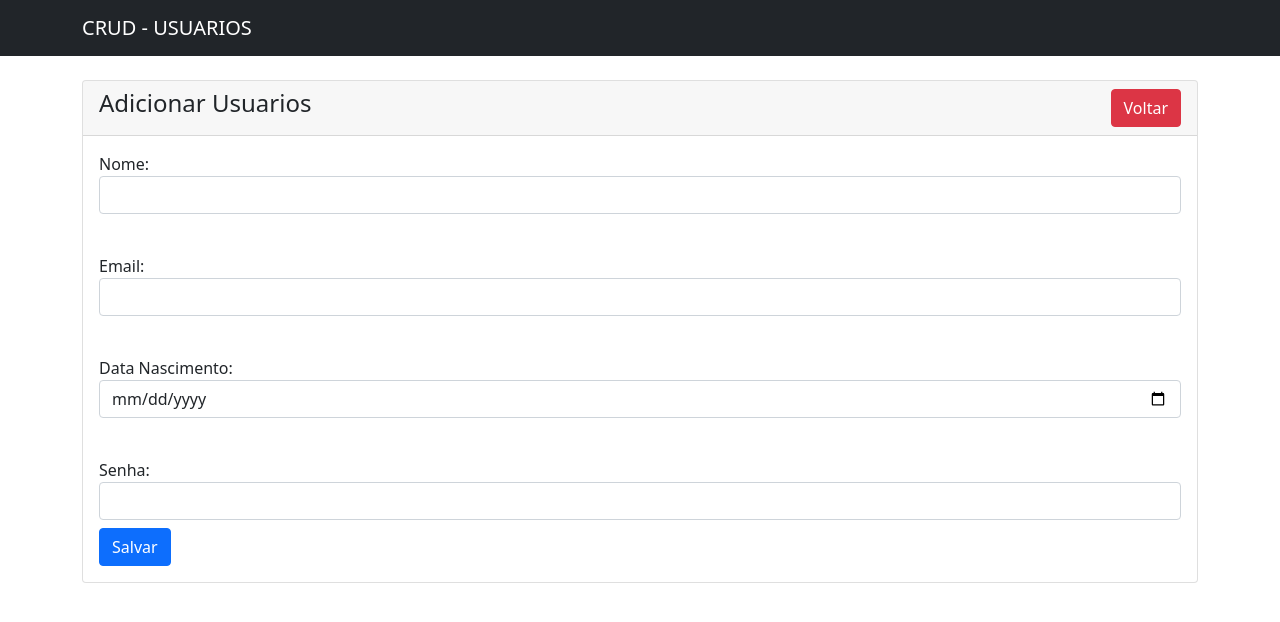
After one commit to pedrohtgoncalvesgit/CRUD-USUARIOS, a PHP site: page /usuariocreate.php in a window 1280 px wide. The commit adds this page. Shown: the top 622 px of the page. Run offline with PHP 8.4, Linux system fonts and the light colour scheme.

Commit message:
Criando a pagina de adicionar usuario

```diff
--- a/conexao.php
+++ b/conexao.php
@@ -1,9 +1,9 @@
 <?php
-define('HOST','');
-define('USUARIO','');
+define('HOST','127.0.0.1');
+define('USUARIO','root');
 define('SENHA','');
+define('DB','crud');
 
-
-$conexao = mysqli_connect(HOST,USUARIO,SENHA) or die ("Não foi possivel Conectar")
+$conexao = mysqli_connect(HOST,USUARIO,SENHA,DB) or die ("Não foi possivel Conectar")
 
 ?>
--- a/index.php
+++ b/index.php
@@ -1,3 +1,6 @@
+<?php require 'conexao.php' ?>
+
+
 <!doctype html>
 <html lang="pt-br">
   <head>
--- /dev/null
+++ b/usuariocreate.php
@@ -0,0 +1,82 @@
+<?php require 'conexao.php' ?>
+
+
+<!doctype html>
+<html lang="pt-br">
+  <head>
+    <!-- Required meta tags -->
+    <meta charset="utf-8">
+    <meta name="viewport" content="width=device-width, initial-scale=1">
+    <!-- Bootstrap CSS -->
+    <link href="https://cdn.jsdelivr.net/npm/bootstrap@5.0.2/dist/css/bootstrap.min.css" rel="stylesheet" integrity="sha384-EVSTQN3/azprG1Anm3QDgpJLIm9Nao0Yz1ztcQTwFspd3yD65VohhpuuCOmLASjC" crossorigin="anonymous">
+
+    <title>Crud JS</title>
+  </head>
+  <body>
+        <!-- Incluindo o Nav  -->
+    <?php include ('nav.php'); ?>
+
+
+    <!-- Botão de Voltar -->
+    <div class="container mt-4">
+        <div class="row">
+            <div class="col-md-12">
+                <div class="card">
+                    <div class="card-header">
+                    <h4>Adicionar Usuarios
+                        <a class="btn btn-danger float-end" href="index.php">Voltar</a> </h4>
+                </div>
+
+            <!-- Final do botão e cabeçalho -->
+
+
+            <!-- Inicio dos campos do formulario -->
+
+              <div class="card-body">
+                <form action="acoes.php" method="POST">
+                    <div class="mb-2">
+                        <label>Nome:</label>
+                            <input type="text" class="form-control">
+                    </div>
+                </form>
+              </div>
+
+              <div class="card-body">
+                <form action="" method="POST">
+                    <div class="mb-2">
+                        <label>Email:</label>
+                            <input type="text" class="form-control">
+                    </div>
+                </form>
+              </div>
+
+              <div class="card-body">
+                <form action="" method="POST">
+                    <div class="mb-2">
+                        <label>Data Nascimento:</label>
+                            <input type="date" class="form-control">
+                    </div>
+                </form>
+              </div>
+
+              <div class="card-body">
+                <form action="" method="POST">
+                    <div class="mb-2">
+                        <label>Senha:</label>
+                            <input type="password" class="form-control">
+                    </div>
+                   <button type="submit" name="create_usuario" class="btn btn-primary">Salvar</button>
+                </form>
+              </div>
+
+
+            </div>
+        </div>
+    </div>
+    </div>
+
+    <script src="https://cdn.jsdelivr.net/npm/bootstrap@5.0.2/dist/js/bootstrap.bundle.min.js" integrity="sha384-MrcW6ZMFYlzcLA8Nl+NtUVF0sA7MsXsP1UyJoMp4YLEuNSfAP+JcXn/tWtIaxVXM" crossorigin="anonymous"></script>
+
+
+  </body>
+</html>
```
Also changed, not shown: acoes.php (added).
